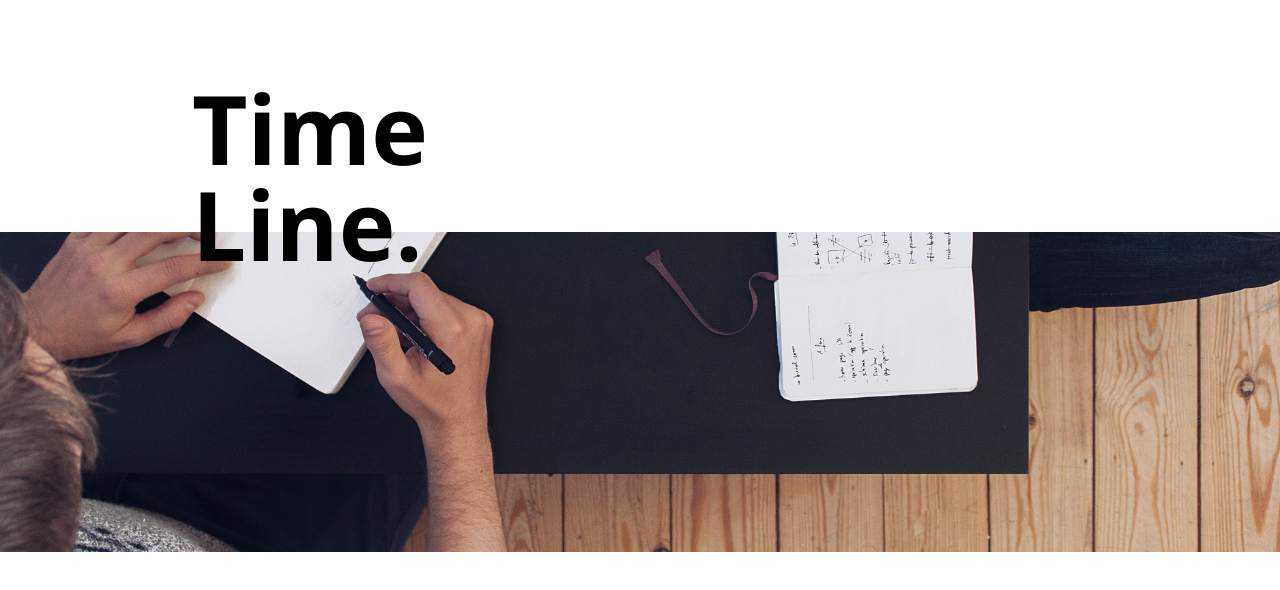
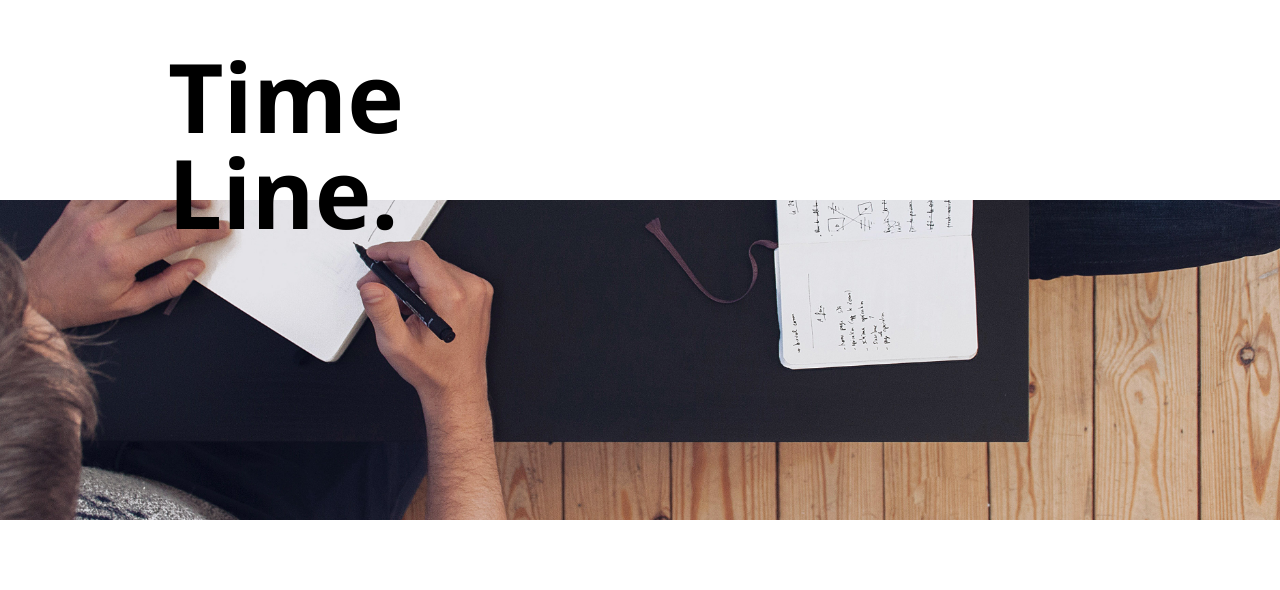
Before and after one commit to cruzentwickler/willcruz, a Next.js app: page / in a window 1280 px wide. Shown: the part 2480-3070 px from the top of the page. After the commit the page ends 3000 px from the top, so only its background shows below. Built offline with nearby package versions, Linux system fonts and the light colour scheme; what @tailwindcss/typography would draw is missing.

Commit message:
Refactoring

```diff
--- a/components/homePage/Projects.js
+++ b/components/homePage/Projects.js
@@ -19,7 +19,7 @@ const Projects = () => {
       {data.map((item) => {
         return (
           <section key={item.id} className="grid min-h-screen lg:grid-cols-2">
-            <div className="">
+            <div>
               <div className="sm:max-w-sm mx-10 sm:mx-auto my-20">
                 <Title title="Projects" />
               </div>
--- a/components/homePage/TimeLine.js
+++ b/components/homePage/TimeLine.js
@@ -3,8 +3,8 @@ import Title from '@/components/Title';
 
 const TimeLine = () => {
   return (
-    <section className="py-40">
-      <div className="sm:max-w-sm lg:max-w-4xl mx-auto -mb-10 relative z-10">
+    <section className="pt-32">
+      <div className="sm:max-w-sm lg:max-w-5xl mx-auto -mb-10 relative z-10 px-10">
         <Title title="Time Line" />
       </div>
       <div className="w-full h-80 relative">
```
